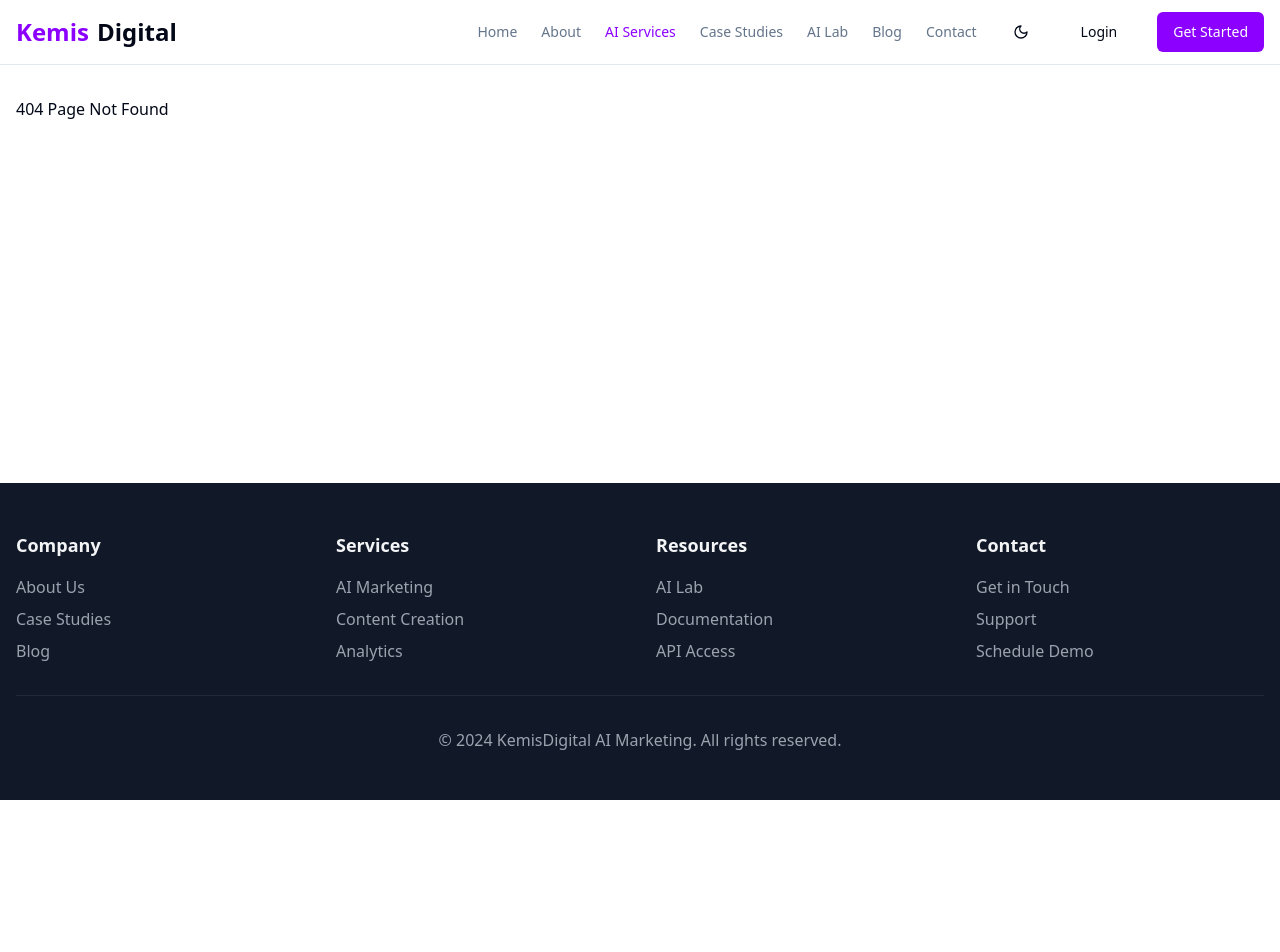
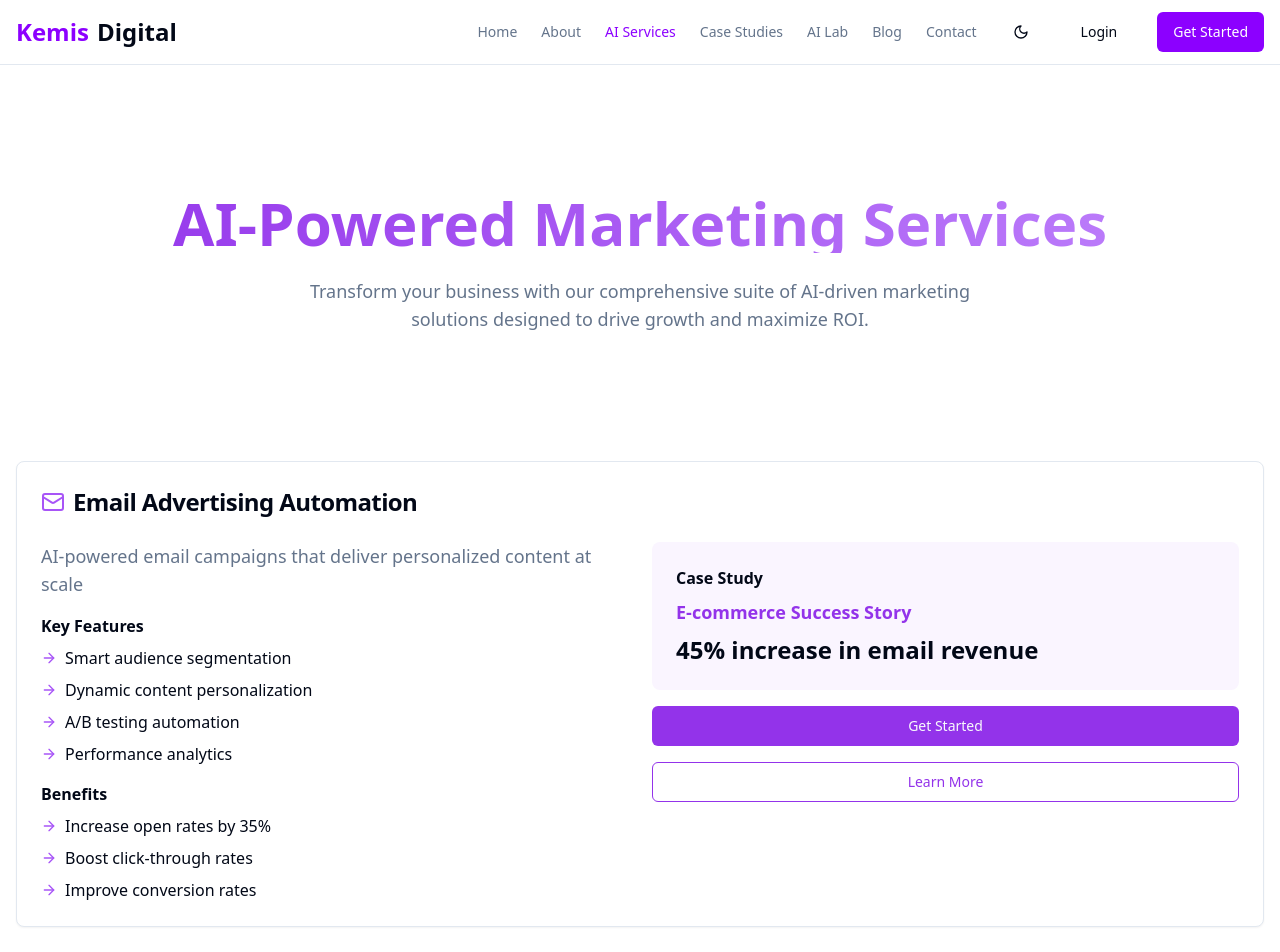
Before and after one commit to salutethegenius/kemisdigital-2027, a React (Vite) app in the folder client/: page /services in a window 1280 px wide. Shown: the top 952 px of the page. Before the commit the page ends 800 px from the top, so only its background shows below. Built offline with nearby package versions, Linux system fonts and the light colour scheme.

Commit message:
Agent query: Is the Services page displaying correctly with the proper layout, purple/violet color scheme, and all six services (Email, SMS, Website, Rewards, Social Media, and AI Consulting) with their details and CTAs?

```diff
--- a/client/src/main.tsx
+++ b/client/src/main.tsx
@@ -12,6 +12,7 @@ import ProtectedRoute from "@/components/auth/ProtectedRoute";
 // Pages
 import Home from "./pages/Home";
 import About from "./pages/About";
+import Services from "./pages/Services";
 import Resources from "./pages/Resources";
 import Events from "./pages/Events";
 import Contact from "./pages/Contact";
@@ -62,6 +63,7 @@ createRoot(document.getElementById("root")!).render(
                   <Switch>
                     <Route path="/" component={Home} />
                     <Route path="/about" component={About} />
+                    <Route path="/services" component={Services} />
                     <Route path="/resources" component={Resources} />
                     <Route path="/events" component={Events} />
                     <Route path="/contact" component={Contact} />
--- /dev/null
+++ b/client/src/pages/Services.tsx
@@ -0,0 +1,231 @@
+import Hero from "@/components/shared/Hero";
+import FeatureCard from "@/components/shared/FeatureCard";
+import { Card, CardContent, CardHeader, CardTitle } from "@/components/ui/card";
+import { Button } from "@/components/ui/button";
+import { motion } from "framer-motion";
+import { Mail, MessageSquare, Globe, Gift, Share2, Brain, ArrowRight } from "lucide-react";
+import { staggerChildren } from "@/lib/animations";
+
+const services = [
+  {
+    title: "Email Advertising Automation",
+    description: "AI-powered email campaigns that deliver personalized content at scale",
+    icon: Mail,
+    features: [
+      "Smart audience segmentation",
+      "Dynamic content personalization",
+      "A/B testing automation",
+      "Performance analytics"
+    ],
+    benefits: [
+      "Increase open rates by 35%",
+      "Boost click-through rates",
+      "Improve conversion rates"
+    ],
+    caseStudy: {
+      title: "E-commerce Success Story",
+      metric: "45% increase in email revenue"
+    }
+  },
+  {
+    title: "SMS Campaign Management",
+    description: "Strategic mobile messaging that drives engagement and conversions",
+    icon: MessageSquare,
+    features: [
+      "Automated scheduling",
+      "Personalized messaging",
+      "Two-way communication",
+      "Campaign tracking"
+    ],
+    benefits: [
+      "98% open rates",
+      "Fast customer response",
+      "Higher engagement"
+    ],
+    caseStudy: {
+      title: "Retail Brand Impact",
+      metric: "3x increase in store visits"
+    }
+  },
+  {
+    title: "Website Development",
+    description: "Custom websites optimized for conversion and user experience",
+    icon: Globe,
+    features: [
+      "Responsive design",
+      "SEO optimization",
+      "Performance tuning",
+      "Analytics integration"
+    ],
+    benefits: [
+      "Faster load times",
+      "Higher search rankings",
+      "Better user experience"
+    ],
+    caseStudy: {
+      title: "B2B Website Redesign",
+      metric: "85% increase in leads"
+    }
+  },
+  {
+    title: "Customer Reward Programs",
+    description: "Build loyalty through intelligent reward systems",
+    icon: Gift,
+    features: [
+      "Points management",
+      "Tiered rewards",
+      "Custom incentives",
+      "Analytics dashboard"
+    ],
+    benefits: [
+      "Increased retention",
+      "Higher customer value",
+      "Brand loyalty"
+    ],
+    caseStudy: {
+      title: "Restaurant Chain Loyalty",
+      metric: "2.5x customer lifetime value"
+    }
+  },
+  {
+    title: "Social Media Management",
+    description: "Strategic social presence with AI-powered insights",
+    icon: Share2,
+    features: [
+      "Content calendar",
+      "Engagement analytics",
+      "Automated posting",
+      "Performance tracking"
+    ],
+    benefits: [
+      "Consistent branding",
+      "Higher engagement",
+      "Growing audience"
+    ],
+    caseStudy: {
+      title: "Brand Awareness Campaign",
+      metric: "200% follower growth"
+    }
+  },
+  {
+    title: "AI Marketing Consulting",
+    description: "Expert guidance for digital transformation",
+    icon: Brain,
+    features: [
+      "Strategy development",
+      "Technology selection",
+      "Implementation support",
+      "Performance optimization"
+    ],
+    benefits: [
+      "Data-driven decisions",
+      "Competitive advantage",
+      "ROI optimization"
+    ],
+    caseStudy: {
+      title: "Digital Transformation",
+      metric: "150% marketing ROI"
+    }
+  }
+];
+
+export default function Services() {
+  return (
+    <div>
+      <Hero
+        title="AI-Powered Marketing Services"
+        description="Transform your business with our comprehensive suite of AI-driven marketing solutions designed to drive growth and maximize ROI."
+        showCTA={false}
+      />
+
+      <motion.div
+        variants={staggerChildren}
+        initial="initial"
+        animate="animate"
+        className="grid grid-cols-1 gap-8 mb-16"
+      >
+        {services.map((service, index) => (
+          <motion.div
+            key={service.title}
+            initial={{ opacity: 0, y: 20 }}
+            animate={{ opacity: 1, y: 0 }}
+            transition={{ delay: index * 0.1 }}
+          >
+            <Card>
+              <CardHeader>
+                <CardTitle className="flex items-center gap-2 text-2xl">
+                  <service.icon className="w-6 h-6 text-purple-500" />
+                  {service.title}
+                </CardTitle>
+              </CardHeader>
+              <CardContent>
+                <div className="grid md:grid-cols-2 gap-6">
+                  <div>
+                    <p className="text-lg mb-4 text-muted-foreground">
+                      {service.description}
+                    </p>
+                    <div className="mb-4">
+                      <h3 className="font-semibold mb-2">Key Features</h3>
+                      <ul className="space-y-2">
+                        {service.features.map((feature) => (
+                          <li key={feature} className="flex items-center gap-2">
+                            <ArrowRight className="w-4 h-4 text-purple-500" />
+                            {feature}
+                          </li>
+                        ))}
+                      </ul>
+                    </div>
+                    <div>
+                      <h3 className="font-semibold mb-2">Benefits</h3>
+                      <ul className="space-y-2">
+                        {service.benefits.map((benefit) => (
+                          <li key={benefit} className="flex items-center gap-2">
+                            <ArrowRight className="w-4 h-4 text-purple-500" />
+                            {benefit}
+                          </li>
+                        ))}
+                      </ul>
+                    </div>
+                  </div>
+                  <div>
+                    <div className="bg-purple-50 dark:bg-purple-900/10 p-6 rounded-lg mb-4">
+                      <h3 className="font-semibold mb-2">Case Study</h3>
+                      <p className="text-lg font-semibold text-purple-600 mb-2">
+                        {service.caseStudy.title}
+                      </p>
+                      <p className="text-2xl font-bold">
+                        {service.caseStudy.metric}
+                      </p>
+                    </div>
+                    <div className="flex flex-col gap-4">
+                      <Button className="bg-purple-600 hover:bg-purple-700">
+                        Get Started
+                      </Button>
+                      <Button variant="outline" className="border-purple-600 text-purple-600 hover:bg-purple-50 dark:hover:bg-purple-900/10">
+                        Learn More
+                      </Button>
+                    </div>
+                  </div>
+                </div>
+              </CardContent>
+            </Card>
+          </motion.div>
+        ))}
+      </motion.div>
+
+      <Card className="mb-16">
+        <CardContent className="pt-6">
+          <div className="text-center">
+            <h2 className="text-2xl font-bold mb-4">Ready to Transform Your Marketing?</h2>
+            <p className="text-muted-foreground mb-6">
+              Book a free consultation to discuss how our AI-powered services can help your business grow.
+            </p>
+            <Button className="bg-purple-600 hover:bg-purple-700">
+              Schedule Consultation
+            </Button>
+          </div>
+        </CardContent>
+      </Card>
+    </div>
+  );
+}
```
